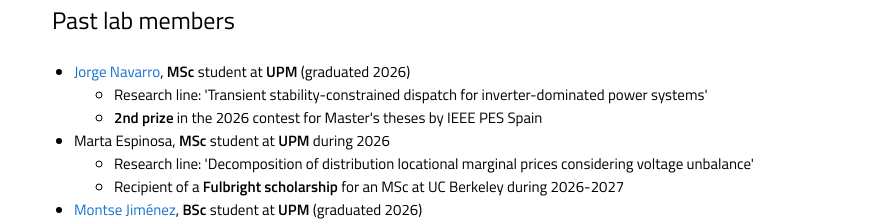
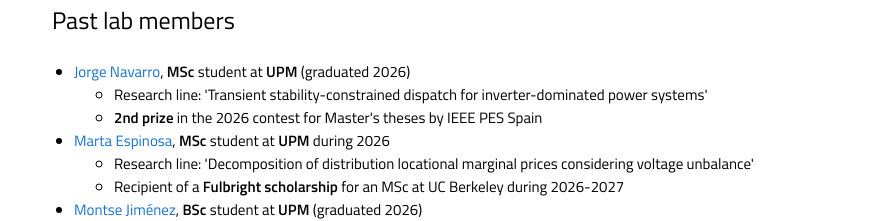
Before and after one commit to badber/badber.github.io, a plain HTML site: page index.html in a window 1280 px wide. Shown: the part 11080-11301 px from the top of the page, without its empty margins (203-1076 px from the left). Drawn offline with Linux system fonts and the light colour scheme; a script that the page names is missing; some icons are missing.

Commit message:
Update index.html

```diff
--- a/index.html
+++ b/index.html
@@ -1133,7 +1133,7 @@
                               <li>Research line: 'Transient stability-constrained dispatch for inverter-dominated power systems'</li>
                               <li><b>2nd prize</b> in the 2026 contest for Master's theses by IEEE PES Spain</li>
                           </ul>
-                          <li>Marta Espinosa, <b>MSc</b> student at <b>UPM</b> during 2026</li>
+                          <li><a target="_blank" href="https://www.linkedin.com/in/marta-espinosa-del-pozo-149820432/">Marta Espinosa</a>, <b>MSc</b> student at <b>UPM</b> during 2026</li>
                           <ul>
                               <li>Research line: 'Decomposition of distribution locational marginal prices considering voltage unbalance'</li>
                               <li>Recipient of a <b>Fulbright scholarship</b> for an MSc at UC Berkeley during 2026-2027</li>
```
